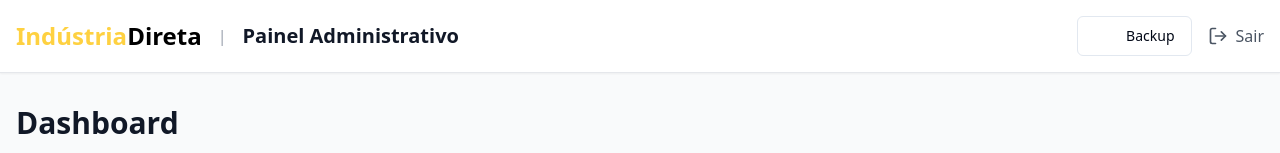
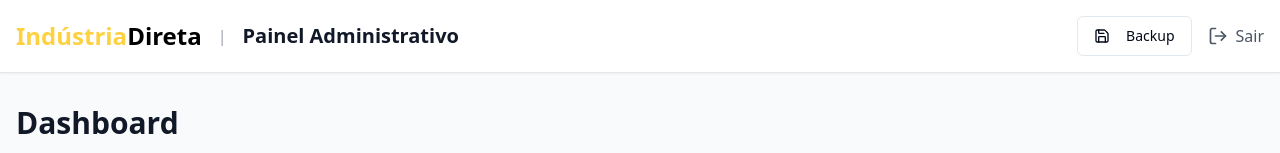
Before and after one commit to D4nii3l333/direto-industria-hub, a React (Vite) app: page /admin/dashboard in a window 1280 px wide. Shown: the top 153 px of the page. Built offline with nearby package versions, Linux system fonts and the light colour scheme; sample sign-in values are in the browser's storage.

Commit message:
Fix: Import and use correct Lucide icons
The BackupPanel component was using incorrect imports for the Lucide icons (save, undo, redo). This commit fixes the import statements and updates the JSX to use the correct icon names (Save, Undo, Redo).

```diff
--- a/src/components/BackupPanel.tsx
+++ b/src/components/BackupPanel.tsx
@@ -2,7 +2,7 @@
 import React, { useState, useEffect } from 'react';
 import { Button } from '@/components/ui/button';
 import { Dialog, DialogContent, DialogHeader, DialogTitle, DialogTrigger } from '@/components/ui/dialog';
-import { save, undo, redo } from 'lucide-react';
+import { Save, Undo, Redo } from 'lucide-react';
 import { createBackup, restoreBackup, getBackupInfo, restoreToDefaults, BackupData } from '@/data/mockData';
 import { useToast } from '@/hooks/use-toast';
 
@@ -80,7 +80,7 @@ const BackupPanel = () => {
     <Dialog open={isOpen} onOpenChange={setIsOpen}>
       <DialogTrigger asChild>
         <Button variant="outline" className="flex items-center space-x-2">
-          <save className="w-4 h-4" />
+          <Save className="w-4 h-4" />
           <span>Backup</span>
         </Button>
       </DialogTrigger>
@@ -111,7 +111,7 @@ const BackupPanel = () => {
               onClick={handleCreateBackup}
               className="w-full flex items-center justify-center space-x-2"
             >
-              <save className="w-4 h-4" />
+              <Save className="w-4 h-4" />
               <span>Salvar Estado Atual</span>
             </Button>
 
@@ -121,7 +121,7 @@ const BackupPanel = () => {
               className="w-full flex items-center justify-center space-x-2"
               disabled={!backupInfo}
             >
-              <undo className="w-4 h-4" />
+              <Undo className="w-4 h-4" />
               <span>Restaurar Backup</span>
             </Button>
 
@@ -130,7 +130,7 @@ const BackupPanel = () => {
               variant="outline"
               className="w-full flex items-center justify-center space-x-2 border-orange-300 text-orange-600 hover:bg-orange-50"
             >
-              <redo className="w-4 h-4" />
+              <Redo className="w-4 h-4" />
               <span>Restaurar Padrão</span>
             </Button>
           </div>
```
